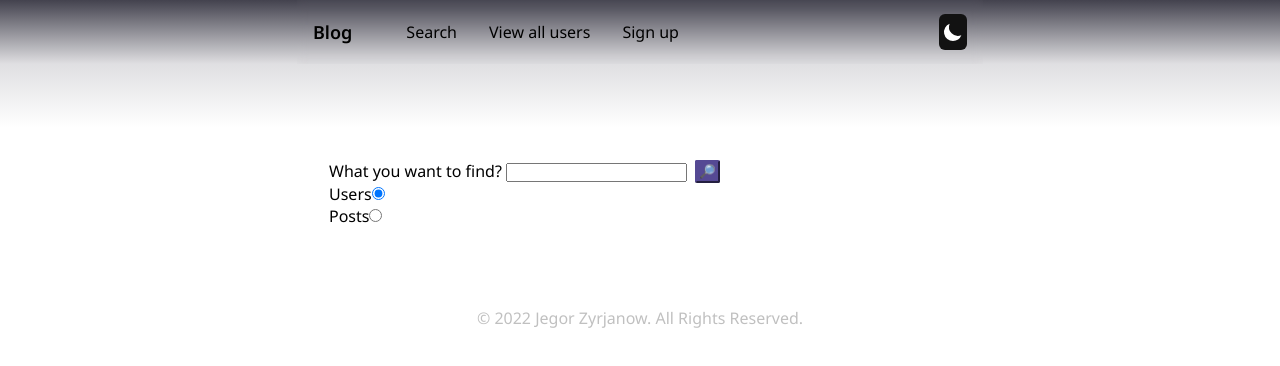
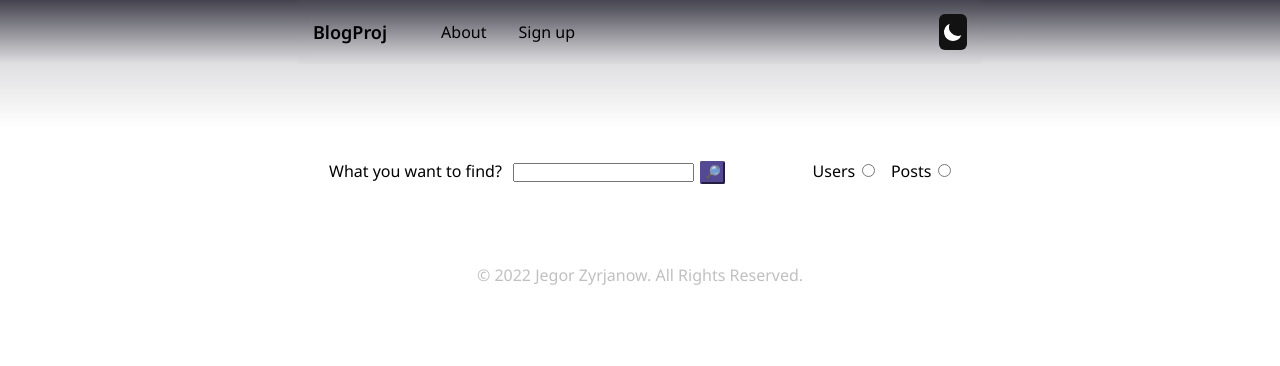
Before and after one commit to yumozo/blog-client, a Next.js app: page /search in a window 1280 px wide. Shown: the top 366 px of the page. Built offline with nearby package versions, Linux system fonts and the light colour scheme.

Commit message:
several pages, styling

```diff
--- a/src/components/form/search-form.tsx
+++ b/src/components/form/search-form.tsx
@@ -0,0 +1,77 @@
+import styled from 'styled-components'
+import SearchButton from '@components/ui/search-btn'
+
+const Fieldset = styled.fieldset`
+  border-width: 0;
+
+  display: flex;
+  justify-content: space-between;
+
+  .search-field {
+    input {
+      margin-left: 0.5em;
+    }
+    button {
+      margin-left: 0.5em;
+    }
+  }
+
+  .radio {
+    display: flex;
+    gap: 1em;
+
+    div input {
+      margin-left: 0.5em;
+    }
+  }
+`
+
+export default function SearchForm({
+  inputHandle,
+  changeHandle,
+  searchHandle,
+  filter
+}: any) {
+  return (
+    <form>
+      <Fieldset>
+        <div className="search-field">
+          <label htmlFor="search">What you want to find? </label>
+          <input
+            name="search"
+            id="search"
+            type="search"
+            onChange={inputHandle}
+          />
+          <SearchButton type="button" onClick={searchHandle}>
+            🔎
+          </SearchButton>
+        </div>
+        <div className="radio">
+          <div>
+            <label htmlFor="users">Users</label>
+            <input
+              name="filter"
+              id="users"
+              type="radio"
+              value="users"
+              checked={filter === 'users'}
+              onChange={changeHandle}
+            />
+          </div>
+          <div>
+            <label htmlFor="posts">Posts</label>
+            <input
+              name="filter"
+              id="posts"
+              type="radio"
+              value="posts"
+              checked={filter === 'posts'}
+              onChange={changeHandle}
+            />
+          </div>
+        </div>
+      </Fieldset>
+    </form>
+  )
+}
--- a/src/components/nav-menu.tsx
+++ b/src/components/nav-menu.tsx
@@ -84,7 +84,7 @@ const LogoWrapper = styled.span`
   gap: 0.25rem;
 
   font-weight: 600;
-  color: var(--secondary);
+  /* color: #fff; */
   font-size: 1.125rem;
   line-height: 1.75rem;
 `
@@ -95,19 +95,14 @@ export default function NavMenu() {
       <NavBar>
         <Link href="/">
           <a>
-            <LogoWrapper>Blog</LogoWrapper>
+            <LogoWrapper>BlogProj</LogoWrapper>
           </a>
         </Link>
 
         <LinksWrapper className="links-wrapper">
           <p>
-            <Link href="/search">
-              <a>Search</a>
-            </Link>
-          </p>
-          <p>
-            <Link href="/u">
-              <a>View all users</a>
+            <Link href="/">
+              <a>About</a>
             </Link>
           </p>
           <p>
--- a/src/components/ui/button.tsx
+++ b/src/components/ui/button.tsx
@@ -1,7 +1,5 @@
-import styled from "styled-components"
+import styled from 'styled-components'
 
-const Button = styled.button`
-
-`
+const Button = styled.button``
 
 export default Button
--- a/src/components/ui/search-btn.tsx
+++ b/src/components/ui/search-btn.tsx
@@ -1,4 +1,4 @@
-import styled from "styled-components";
+import styled from 'styled-components'
 
 const SearchButton = styled.button`
   padding: 0.15em 0.15em;
--- a/src/pages/search/index.tsx
+++ b/src/pages/search/index.tsx
@@ -12,6 +12,7 @@ import SearchButton from '@components/ui/search-btn'
 
 import UsersDataService from '../../services/users'
 import PostsDataService from '../../services/posts'
+import SearchForm from '@components/form/search-form'
 
 const StyledLink = styled(LinkWithLogo)`
   display: inline-flex;
@@ -29,9 +30,27 @@ const InitialLine = styled.p`
   font-weight: 500;
 `
 
-const SearchForm = styled.form`
+const Fieldset = styled.fieldset`
   display: flex;
-  gap: 0.5em;
+  justify-content: space-between;
+
+  .search-field {
+    input {
+      margin-left: 0.5em;
+    }
+    button {
+      margin-left: 0.5em;
+    }
+  }
+
+  .radio {
+    display: flex;
+    gap: 1em;
+
+    div input {
+      margin-left: 0.5em;
+    }
+  }
 `
 
 const SearchPage = (props: any) => {
@@ -45,7 +64,7 @@ const SearchPage = (props: any) => {
   // }, [users])
 
   const inputHandle = (e: any) => {
-    let input = e.target.value.toLowerCase();
+    let input = e.target.value.toLowerCase()
     setInputText(input)
   }
 
@@ -56,15 +75,12 @@ const SearchPage = (props: any) => {
   }
 
   const find = () => {
-
     if (inputText == '') {
       setUsers([])
       setPosts([])
       return
     }
     if (filter === 'users') {
-      console.log(filter);
-
       UsersDataService.find(inputText)
         .then((res: any) => {
           console.log(res.data)
@@ -90,39 +106,14 @@ const SearchPage = (props: any) => {
       <Block />
       <MaxWidthWrapper>
         {/* <h1></h1> */}
-        <SearchForm>
-          <div>
-            <label htmlFor="search">What you want to find? </label>
-            <input
-              name="search"
-              id="search"
-              type="search"
-              onChange={inputHandle}
-            />
-          </div>
-          <SearchButton type='button' onClick={find}>🔎</SearchButton>
-        </SearchForm>
-        <form>
-          <label htmlFor="users">Users</label>
-          <input
-            name='filter'
-            id='users'
-            type="radio"
-            value='users'
-            checked={filter === 'users'}
-            onChange={changeHandle}
-          />
-          <br />
-          <label htmlFor="posts">Posts</label>
-          <input
-            name='filter'
-            id='posts'
-            type="radio"
-            value='posts'
-            checked={filter === 'posts'}
-            onChange={changeHandle}
-          />
-        </form>
+
+        <SearchForm
+          inputHandle={inputHandle}
+          changeHandle={changeHandle}
+          searchHandle={find}
+          filter={inputText}
+        />
+
         {users.length > 0 &&
           users.map((user: any) => {
             const info = `${user.name}, ${user.email}`
@@ -131,27 +122,24 @@ const SearchPage = (props: any) => {
               <>
                 <h2>{user.name}</h2>
                 <Paragraph>info: {info}</Paragraph>
-                <Link href={'/u/' + user.id}>
+                <Link href={'/u/' + user.user_id}>
                   <a>View Page</a>
                 </Link>
               </>
             )
-          })
-        }
+          })}
         {posts.length > 0 &&
           posts.map((post: any) => {
             // const info = `${post.title}, ${post.email}`
             return (
-              <>
-                <h2>{post.title}</h2>
-                {/* <Paragraph>info: {info}</Paragraph> */}
-                <Link href={'/u/' + post.id}>
-                  <a>View Page</a>
-                </Link>
-              </>
+              <ContentPreview
+                title={post.title}
+                href={`../post/${post.post_id}`}
+              >
+                {post.summary}
+              </ContentPreview>
             )
-          })
-        }
+          })}
       </MaxWidthWrapper>
     </Article>
   )
--- a/src/services/users.ts
+++ b/src/services/users.ts
@@ -14,7 +14,7 @@ class UsersDataService {
   }
 
   createUser(data: object) {
-    return http.post('/users/new', data)
+    return http.post('/users/', data)
   }
 
   updateUser(data: object) {
--- a/tsconfig.json
+++ b/tsconfig.json
@@ -37,6 +37,9 @@
       ],
       "@styles/*": [
         "components/styles/*"
+      ],
+      "@utils/*": [
+        "utils/*"
       ]
     },
     "incremental": true
```
Also changed, not shown: src/components/form/input.tsx (added, +21 -0 lines), src/pages/post/[id].tsx (+10 -11 lines), src/pages/signup/index.tsx (+32 -44 lines), src/pages/u/[id].tsx (+18 -15 lines), src/utils/capitalize.ts (added, +11 -0 lines).
